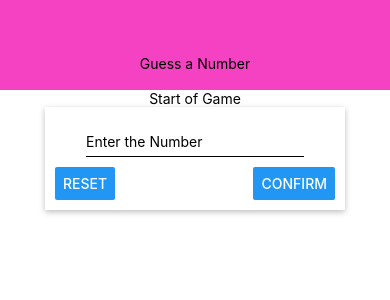
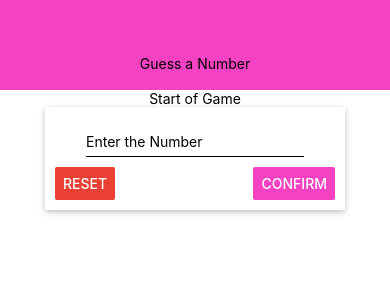
Before and after one commit to awaghadsangita/ReactNative_GuessNumber, a React Native app: screen / in a window 390 px wide. Shown: the top 300 px of the page. Built offline with nearby package versions, Linux system fonts and the light colour scheme.

Commit message:
REFACTORED:Applied color theming with constants

```diff
--- a/components/Header.js
+++ b/components/Header.js
@@ -1,6 +1,6 @@
 import React from 'react';
 import {View,Text,StyleSheet} from 'react-native';
-
+import Colors from '../constants/color';
 const Header = props => {
     return (
             <View style={styles.headerContainer}>
@@ -16,7 +16,7 @@
         paddingTop:36,
         alignItems:'center',
         justifyContent:'center',
-        backgroundColor:'#f542c2'
+        backgroundColor:Colors.primary
     },
     headerText:{
         fontSize:20,
--- a/components/StartofGameScreen.js
+++ b/components/StartofGameScreen.js
@@ -1,7 +1,8 @@
 import React from 'react';
 import {View,Text,StyleSheet, Button} from 'react-native';
 
-import Input from './Input'
+import Input from './Input';
+import Colors from '../constants/color';
 const StartofGameScreen = props =>{
     return (
         <View style={styles.container}>
@@ -9,8 +10,8 @@
             <View style={styles.inputContainer}>
                 <Input style={styles.input} placeholder="Enter the Number"/>
                 <View style={styles.buttonContainer} >
-                    <Button style={styles.button} title="Reset"/>
-                    <Button style={styles.button} title="Confirm"/>
+                    <Button style={styles.button} title="Reset" color={Colors.secondary}/>
+                    <Button style={styles.button} title="Confirm" color={Colors.primary}/>
                 </View>
             </View>
         </View>
--- /dev/null
+++ b/constants/color.js
@@ -0,0 +1,4 @@
+export default{
+    primary:'#f542c2',
+    secondary:'#eb4034'
+}
```
